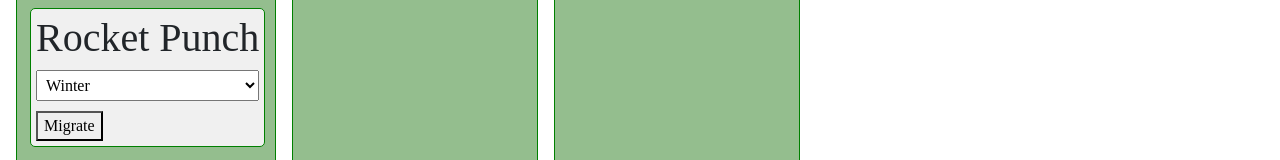
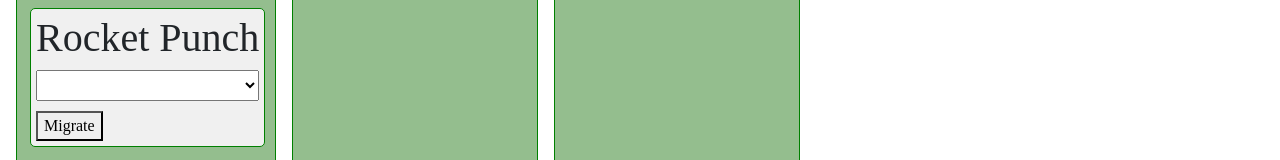
Before and after one commit to Kristina-14/AirTribe_Assignment, a Nuxt app in the folder nuxt3-trello/: page /workspace/123548 in a window 1280 px wide. Shown: the part 366-526 px from the top of the page. Built offline with nearby package versions, Linux system fonts and the light colour scheme.

Commit message:
Feature: Migrate items from one list to another [Final]

```diff
--- a/nuxt3-trello/components/BaseCard.vue
+++ b/nuxt3-trello/components/BaseCard.vue
@@ -1,28 +1,56 @@
 <script setup>
-defineProps({
+import { computed, ref } from 'vue'
+
+const props = defineProps({
     data:Object,
     migrateList: Array,
     parentColumn: String
 })
+
+const emits = defineEmits({
+    'migrate-item':  null
+})
+
+const migrateListTarget = ref('')
+
+const filteredMigrateListTarget = computed(() => {
+    return props.migrateList.filter(item => item.columnName !== props.parentColumn)
+})
+
+const migrateCard = () => {
+    const targetColumn = migrateListTarget.value
+    const originalColumn = props.parentColumn
+    console.log({targetColumn, originalColumn})
+
+    if(targetColumn !== originalColumn){
+        emits('migrate-item', {
+            cardId: props.data.id,
+            targetColumn,
+            originalColumn
+        })
+    }
+}
 </script>
 
 <template>
            <section>
             <h1>{{ data.name }}</h1>
 
-            <select name="migrate-list"
+            <select
+            name="migrate-list"
             id="migrate-list"
             style="padding: 5px;
-            width: 100%; margin-bottom: 10px;">
+            width: 100%; margin-bottom: 10px;"
+            v-model="migrateListTarget">
                 <option
-                v-for="column in migrateList"
+                v-for="column in filteredMigrateListTarget"
                 :key="`migrate-${column.columnName}`"
                 :value="column.columnName"
                 >
                 {{ column.columnName }}
                 </option>
             </select>
-            <button>Migrate</button>
+            <button @click="migrateCard">Migrate</button>
         </section>
 
 </template>
--- a/nuxt3-trello/pages/workspace/[id].vue
+++ b/nuxt3-trello/pages/workspace/[id].vue
@@ -56,6 +56,20 @@
 
     column.newItemName = '';
     }
+    },
+    migrateItem({ cardId, targetColumn, originalColumn}){
+        // console.log(payload)
+
+        //Step1: Move item to new list
+        this.board.columns.find(column => column.columnName === targetColumn).items.push(
+            this.board.columns.find(column => column.columnName === originalColumn).items.
+            find(item => item.id === cardId)
+        )
+        //Step2: Delete item from old list
+        const parentColumn = this.board.columns.find(
+            column => column.columnName === originalColumn
+        )
+        parentColumn.items = parentColumn.items.filter(item => item.id !== cardId)
     }
     },
     mounted(){
@@ -102,7 +116,8 @@
             style="margin-left: -1.5rem;">
           <BaseCard :data="item"
           :parentColumn="column.columnName"
-          :migrateList="board.columns"/>
+          :migrateList="board.columns"
+          @migrate-item="migrateItem"/>
         </li>
         </ul>
     </section>
```
